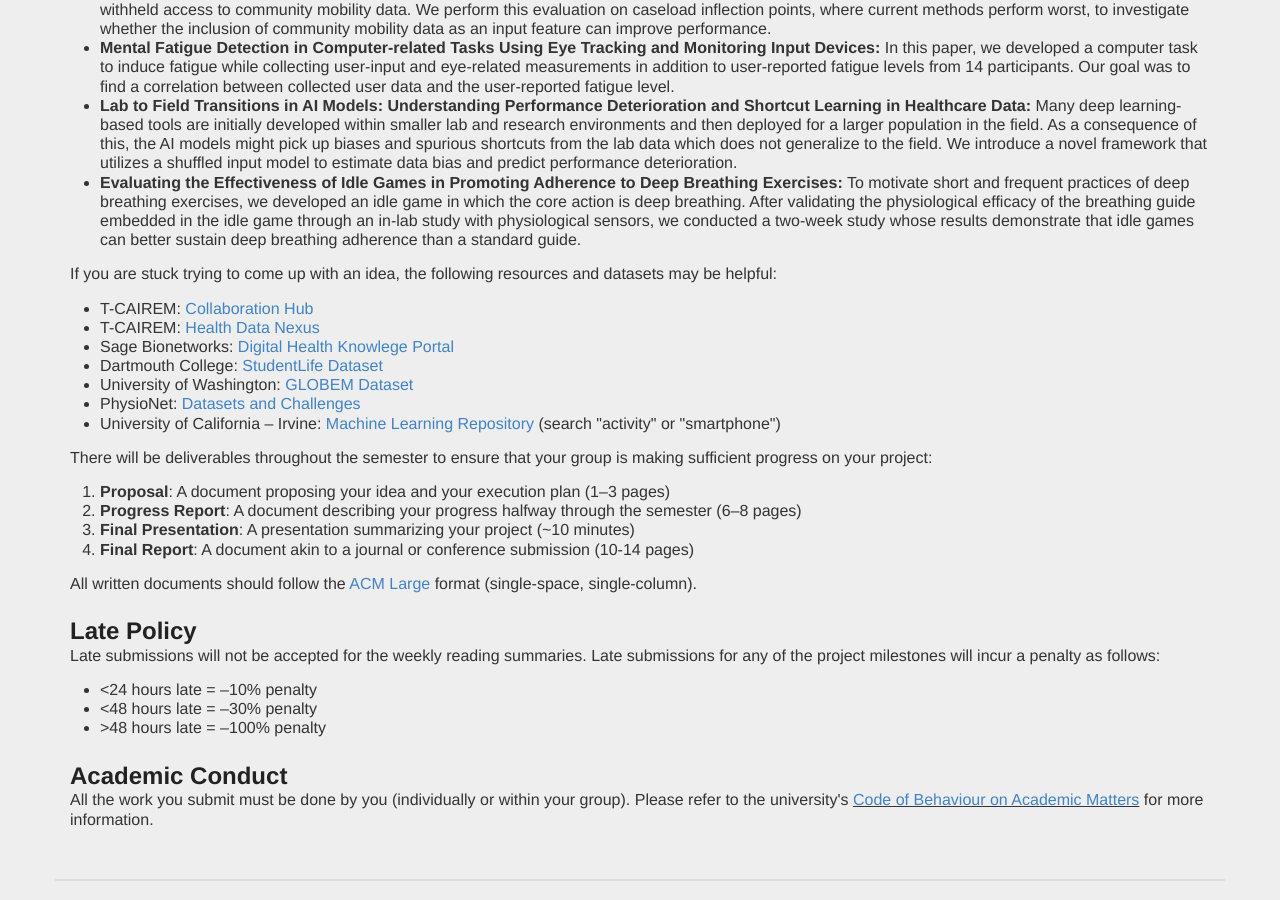
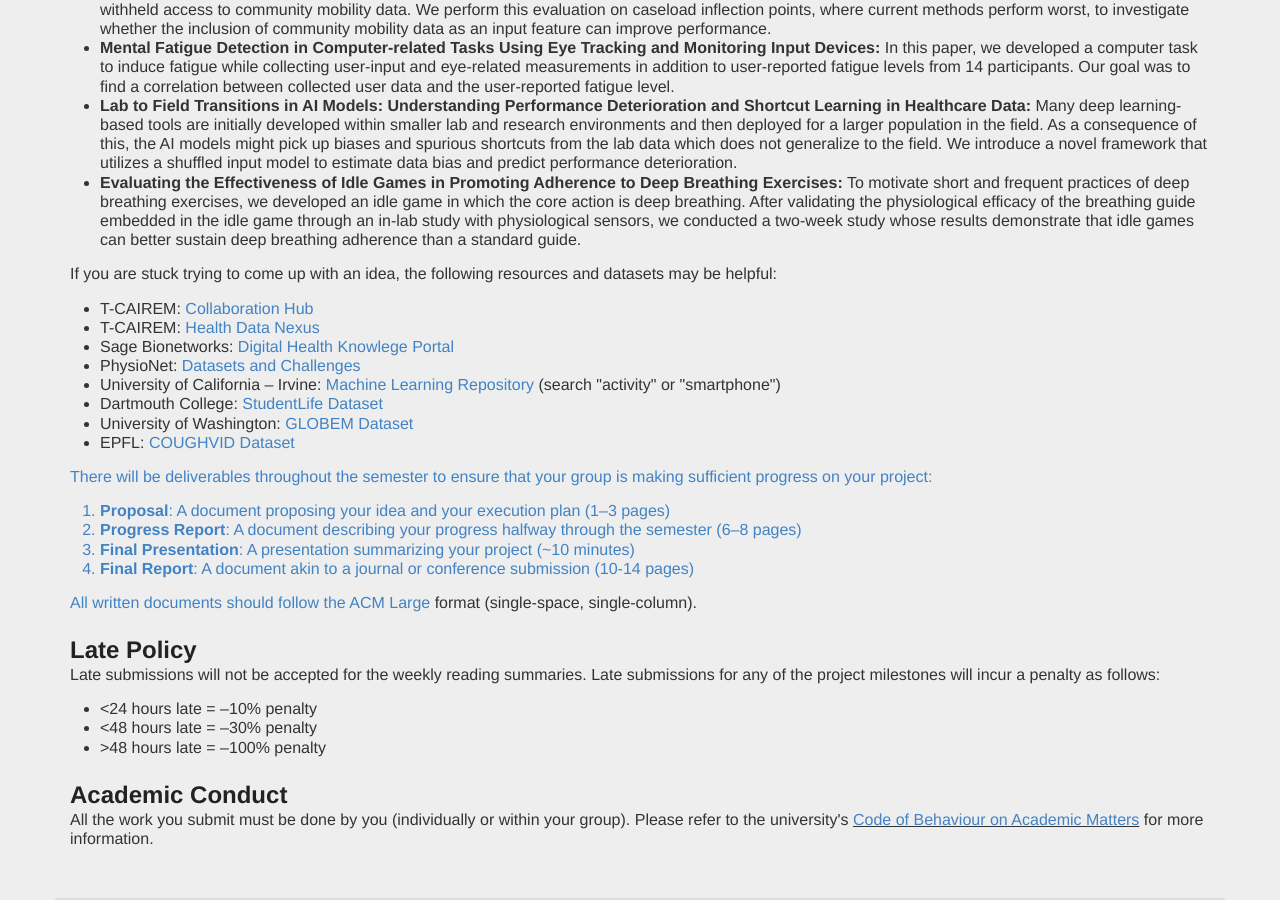
Before and after one commit to mariakakis/mhealth-course, a Jekyll site: the page built from syllabus/index.html, in a window 1280 px wide and 900 px high, scrolled down 2131 px. Built offline with Jekyll 4.4.1, drawn with Linux system fonts in a browser that asks for light colours; some web fonts are replaced.

Commit message:
updating datasets

```diff
--- a/syllabus/index.html
+++ b/syllabus/index.html
@@ -199,10 +199,11 @@ If you are stuck trying to come up with an idea, the following resources and dat
   <li>T-CAIREM: <a href="https://tcairem.utoronto.ca/collaboration-hub">Collaboration Hub</a></li>
   <li>T-CAIREM: <a href="https://healthdatanexus.ai/">Health Data Nexus</a></li>
   <li>Sage Bionetworks: <a href="https://dhealth.synapse.org/">Digital Health Knowlege Portal</a></li>
+  <li>PhysioNet: <a href="https://physionet.org/">Datasets and Challenges</a></li>
+  <li>University of California – Irvine: <a href="https://archive.ics.uci.edu/">Machine Learning Repository</a> (search "activity" or "smartphone")
   <li>Dartmouth College: <a href="https://studentlife.cs.dartmouth.edu/">StudentLife Dataset</a></li>
   <li>University of Washington: <a href="https://the-globem.github.io/">GLOBEM Dataset</a></li>
-  <li>PhysioNet: <a href="https://physionet.org/">Datasets and Challenges</a></li>
-  <li>University of California – Irvine: <a href="https://archive.ics.uci.edu/">Machine Learning Repository</a> (search "activity" or "smartphone")
+  <li>EPFL: <a href="https://c4science.ch/diffusion/10770/">COUGHVID Dataset</li>
 </ul>
 
 There will be deliverables throughout the semester to ensure that your group is making sufficient progress on your project:
```
